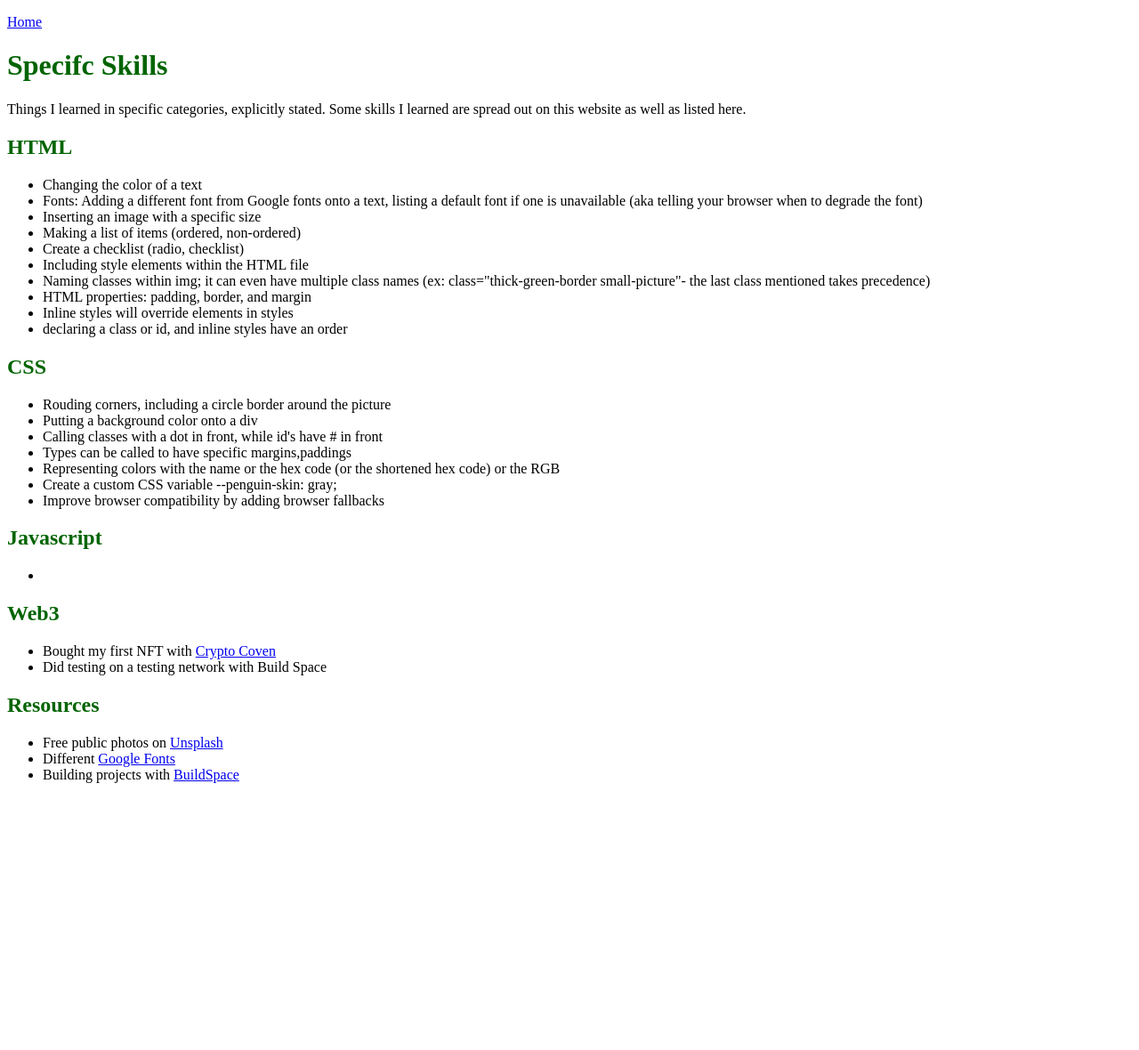
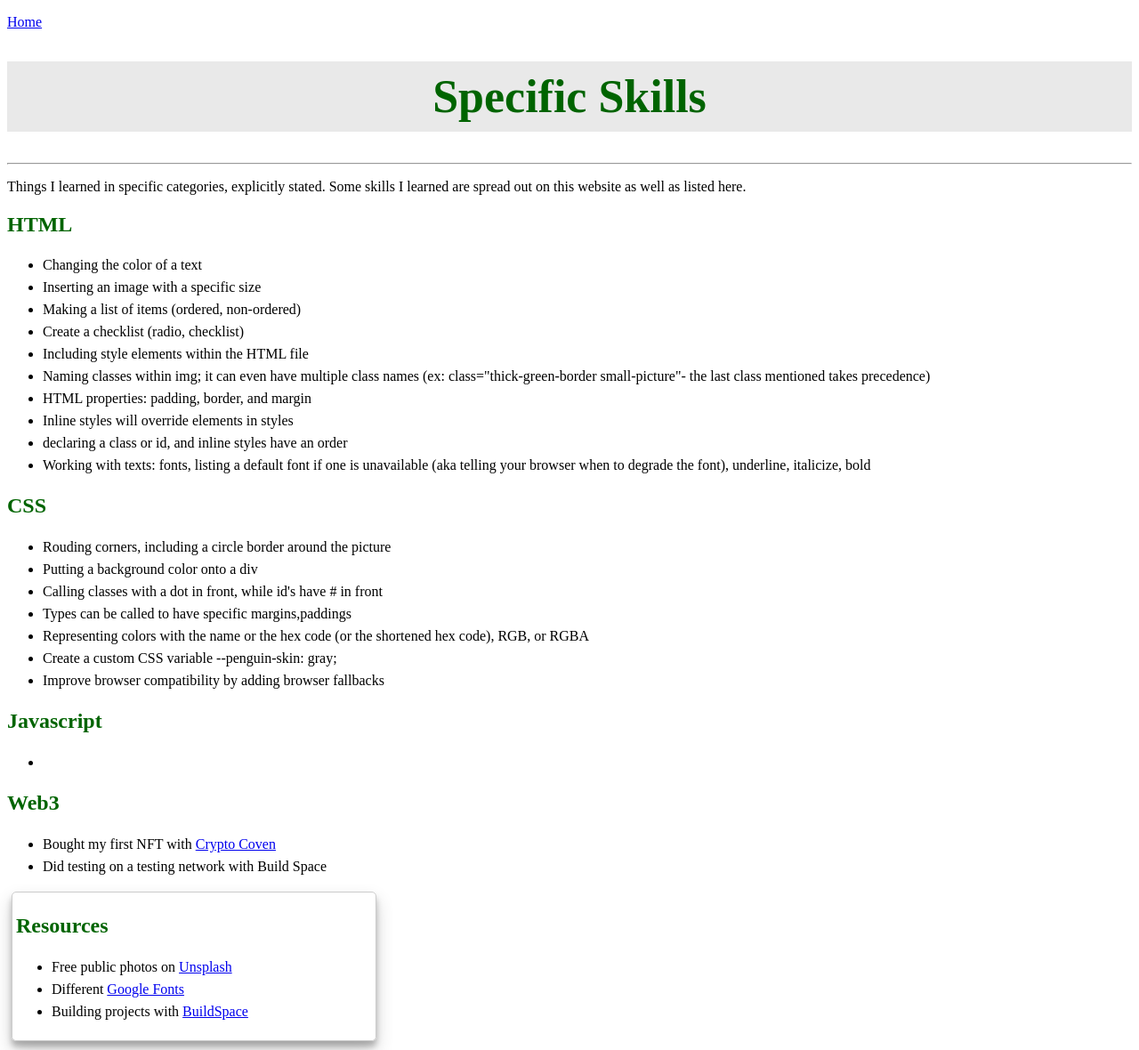
Before and after one commit to hong-codes/2022CodingJourney, a plain HTML site: page skills.html in a window 1280 px wide. Shown: the whole page at 89% size. Before the commit the page ends 896 px from the top, so only its background shows below. Drawn offline with Linux system fonts and the light colour scheme.

Commit message:
Update page formatting

```diff
--- a/skills.html
+++ b/skills.html
@@ -10,20 +10,38 @@
     <style>
         h1 {
             color: darkgreen;
+            background-color: rgba(45, 45, 45, 0.1);
+            padding: 10px;
+            text-align: center;
+            font-size: 52px;
+            font-weight: 600px;
         }
 
         h2 {
             color: darkgreen;
         }
 
+        ul {
+            line-height: 25px;
+        }
+
+        #resources {
+            box-shadow: 0 10px 20px rgba(0,0,0,0.19), 0 6px 6px rgba(0,0,0,0.23);
+            width: 400px;
+            border: 1px solid #ccc;
+            border-radius: 5px;
+            margin: 10px 5px;
+            padding: 4px;
+        }
+
     </style>
     <p><a href="index.html">Home</a></p>
-    <h1>Specifc Skills</h1>
+    <h1>Specific Skills</h1>
+    <hr>
     <p>Things I learned in specific categories, explicitly stated. Some skills I learned are spread out on this website as well as listed here.</p>
     <h2>HTML</h2>
         <ul>
             <li>Changing the color of a text</li>
-            <li>Fonts: Adding a different font from Google fonts onto a text, listing a default font if one is unavailable (aka telling your browser when to degrade the font)</li>
             <li>Inserting an image with a specific size</li>
             <li>Making a list of items (ordered, non-ordered)</li>
             <li>Create a checklist (radio, checklist)</li>
@@ -32,6 +50,7 @@
             <li>HTML properties: padding, border, and margin</li>
             <li>Inline styles will override elements in styles</li>
             <li>declaring a class or id, and inline styles have an order</li>
+            <li>Working with texts: fonts, listing a default font if one is unavailable (aka telling your browser when to degrade the font), underline, italicize, bold</li>
         </ul>
     <h2>CSS</h2>
         <ul>
@@ -39,7 +58,7 @@
             <li>Putting a background color onto a div</li>
             <li>Calling classes with a dot in front, while id's have # in front</li>
             <li>Types can be called to have specific margins,paddings</li>
-            <li>Representing colors with the name or the hex code (or the shortened hex code) or the RGB</li>
+            <li>Representing colors with the name or the hex code (or the shortened hex code), RGB, or RGBA</li>
             <li>Create a custom CSS variable --penguin-skin: gray;</li>
             <li>Improve browser compatibility by adding browser fallbacks</li>
         </ul>
@@ -52,11 +71,13 @@
             <li>Bought my first NFT with <a href="https://www.cryptocoven.xyz/">Crypto Coven</a></li>
             <li>Did testing on a testing network with Build Space</li>
         </ul>
+    <div id="resources">
         <h2>Resources</h2>
             <ul>
                 <li>Free public photos on <a href="https://unsplash.com/">Unsplash</a></li>
                 <li>Different <a href="https://fonts.google.com/">Google Fonts</a></li>
                 <li>Building projects with <a href="https://buildspace.so">BuildSpace</a></li>
             </ul>
+    </div>
 </body>
 </html>
```
Also changed, not shown: index.html (+18 -1 lines). Lines whose indentation alone changed are shown as unchanged.
